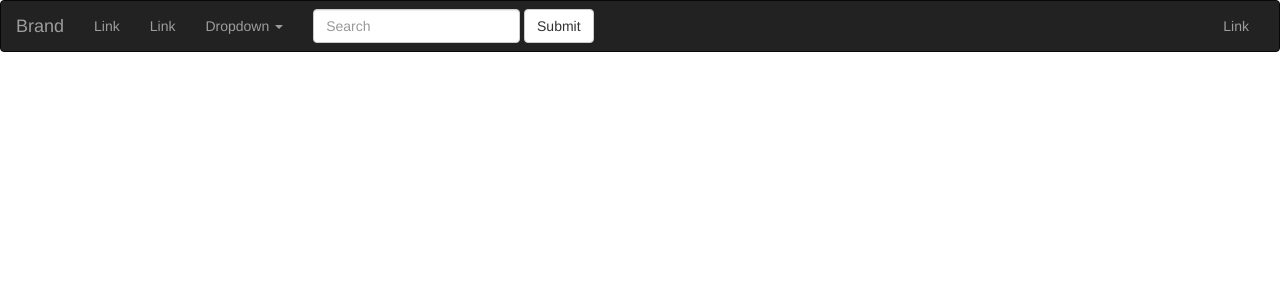
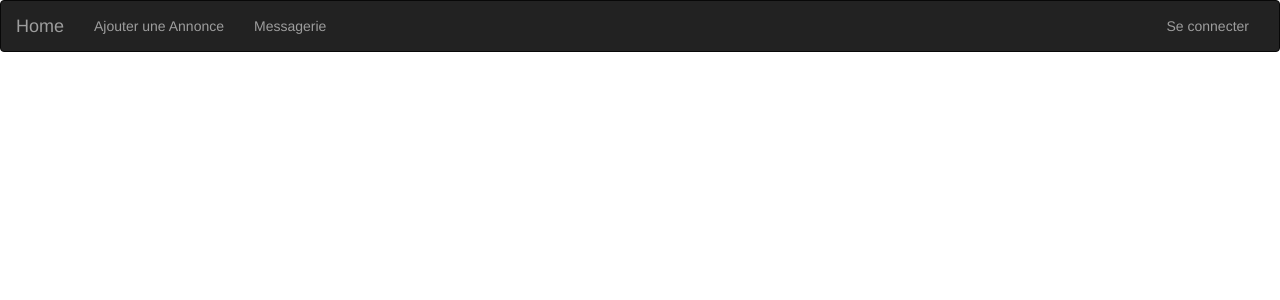
Before and after one commit to TMolinas/adopte-un-kien, a Symfony app: template templates/base.html.twig in a window 1280 px wide. Shown: the top 300 px of the page. Run offline with Twig, Linux system fonts and the light colour scheme; the template is opened without the code that fills it, so the values that code supplies are empty; some libraries are stand-ins or nearby versions.

Commit message:
Renommage de la navbar

```diff
--- a/templates/base.html.twig
+++ b/templates/base.html.twig
@@ -24,34 +24,18 @@
                     <span class="icon-bar"></span>
                     <span class="icon-bar"></span>
                 </button>
-                <a class="navbar-brand" href="#">Brand</a>
+                <a class="navbar-brand" href="#">Home</a>
             </div>
 
             <div class="collapse navbar-collapse" id="bs-example-navbar-collapse-2">
                 <ul class="nav navbar-nav">
-                    <li><a href="#">Link <span class="sr-only">(current)</span></a></li>
-                    <li><a href="#">Link</a></li>
-                    <li class="dropdown">
-                        <a href="#" class="dropdown-toggle" data-toggle="dropdown" role="button" aria-expanded="false">Dropdown <span class="caret"></span></a>
-                        <ul class="dropdown-menu" role="menu">
-                            <li><a href="#">Action</a></li>
-                            <li><a href="#">Another action</a></li>
-                            <li><a href="#">Something else here</a></li>
-                            <li class="divider"></li>
-                            <li><a href="#">Separated link</a></li>
-                            <li class="divider"></li>
-                            <li><a href="#">One more separated link</a></li>
-                        </ul>
-                    </li>
+                    <li><a href="#">Ajouter une Annonce</a></li>
+                    <li><a href="#">Messagerie</a></li>
+
                 </ul>
-                <form class="navbar-form navbar-left" role="search">
-                    <div class="form-group">
-                        <input type="text" class="form-control" placeholder="Search">
-                    </div>
-                    <button type="submit" class="btn btn-default">Submit</button>
-                </form>
+
                 <ul class="nav navbar-nav navbar-right">
-                    <li><a href="#">Link</a></li>
+                    <li><a href="#">Se connecter</a></li>
                 </ul>
             </div>
         </div>
```
